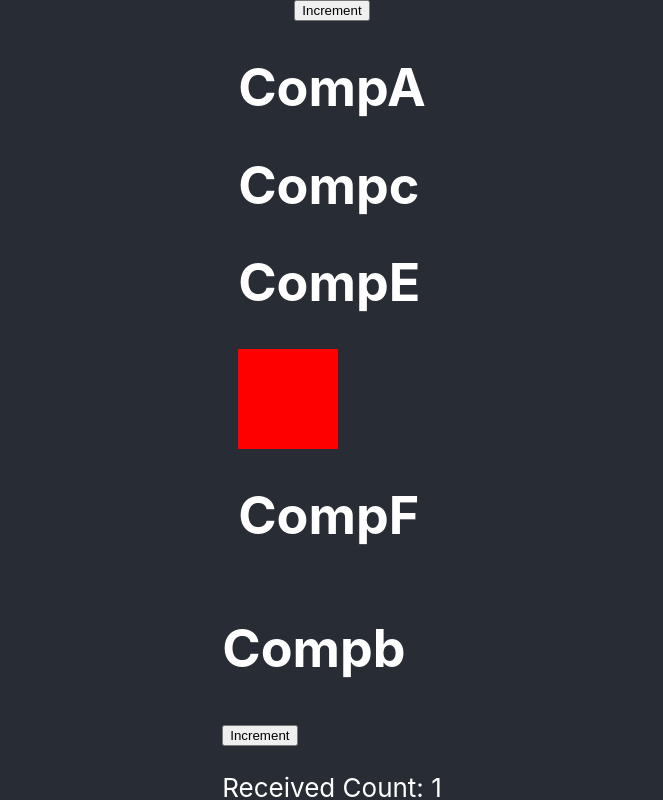
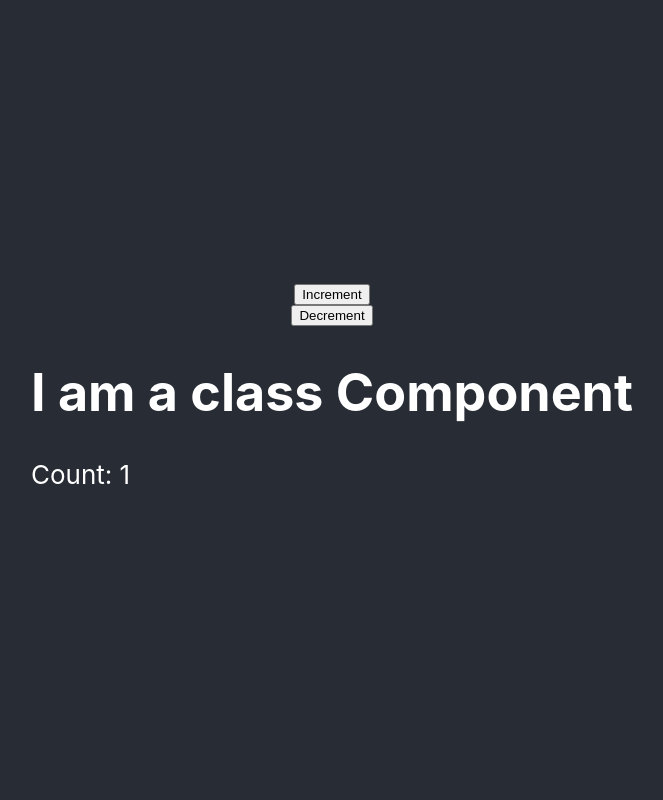
Before and after one commit to KameshwaranMurugan333/feb-204-react-batch, a React (Create React App) app: page / in a window 1280 px wide. Both pictures are taken after a click on the button "Increment". Shown: the top 800 px of the page, without its empty margins (308-971 px from the left). Built offline with nearby package versions, Linux system fonts and the light colour scheme.

Commit message:
Life Cycle Methods - 2 may

```diff
--- a/src/App.js
+++ b/src/App.js
@@ -1,24 +1,16 @@
 import React from 'react';
 import './App.css';
-import { CompA } from './components/CompA';
-import { Compb } from './components/CompB';
+import LifeCycleMethods from './components/LifeCycleMethods';
 
 function App() {
 
   const [count, setCount] = React.useState(0);
 
-  const [swithc, toggleSwithc] = React.useState(true);
-
-  const updateToggleSwitch = () => {
-    toggleSwithc(!swithc);
-  }
-
-
   return (
     <div id='' className='App-header'>
       <button onClick={() => setCount(count + 1)}>Increment</button>
-      <CompA switch={swithc} />
-      <Compb count={count} setCount={setCount} toggleSwithc={updateToggleSwitch} />
+      <button onClick={() => setCount(count - 1)}>Decrement</button>
+      {count > 0 && <LifeCycleMethods count={count} />}
     </div>
   );
 }
--- /dev/null
+++ b/src/components/LifeCycleMethods.jsx
@@ -0,0 +1,63 @@
+import React from "react";
+
+class LifeCycleMethods extends React.Component {
+    // Mounting: 1. Constructor
+    constructor(props) {
+        super(props);
+
+        console.log("-----I am constructor--------");
+    }
+
+    // Mounting: 2. getDerivedStateFromProps
+    // Updating: 1. getDerivedStateFromProps
+    static getDerivedStateFromProps() {
+        console.log("-----I am in getDerivedStateFromProps--------");
+    }
+
+    // Updating: 2. shouldComponentUpdate()
+    shouldComponentUpdate(nextProps, nextState) {
+        console.log('nextState:', nextState);
+        console.log('nextProps:', nextProps);
+        console.log('currentState:', this.state);
+        console.log('currentProps:', this.props)
+        console.log("------I am in shouldComponentUpdate---------");
+        return nextProps.count % 2 === 0;
+    }
+
+    // Mounting: 4. componentDidMount()
+    componentDidMount() {
+        // All the API calls will be there
+        console.log("------I am in Component Did Mount----------");
+    }
+
+    // Updating: 4. getSnapshotBeoreUpdate
+    getSnapshotBeforeUpdate(prevProps, prevState, state, props) {
+        console.log("--------Executing getSnapshotBeforeUpdate--------");
+        return { favoritecolor: "black", name: "Kamesh" };
+    }
+
+    // Updating: 5. componentDidUpdate()
+    componentDidUpdate(prevProps, prevState, snapshot) {
+        console.log("--------Executing ComponentDidUpdate-------------");
+        console.log('snapshot:', snapshot)
+        console.log('prevState:', prevState)
+        console.log('prevProps:', prevProps)
+    }
+
+    // Unmounting: 1. componentWillUnmount()
+    componentWillUnmount(){
+        console.log("--------Component Will Un Mount-----------")
+    }
+
+    // Mounting: 3. render()
+    // Updating: 3. render()
+    render() {
+        console.log('------- I am render -----------')
+        return <div>
+            <h1>I am a class Component</h1>
+            <p>Count: {this.props.count}</p>
+        </div>
+    }
+}
+
+export default LifeCycleMethods;
--- a/src/index.js
+++ b/src/index.js
@@ -6,9 +6,9 @@ import reportWebVitals from './reportWebVitals';
 
 const root = ReactDOM.createRoot(document.getElementById('root'));
 root.render(
-  <React.StrictMode>
+  // <React.StrictMode>
     <App />
-  </React.StrictMode>
+  // </React.StrictMode>
 );
 
 // If you want to start measuring performance in your app, pass a function
```
